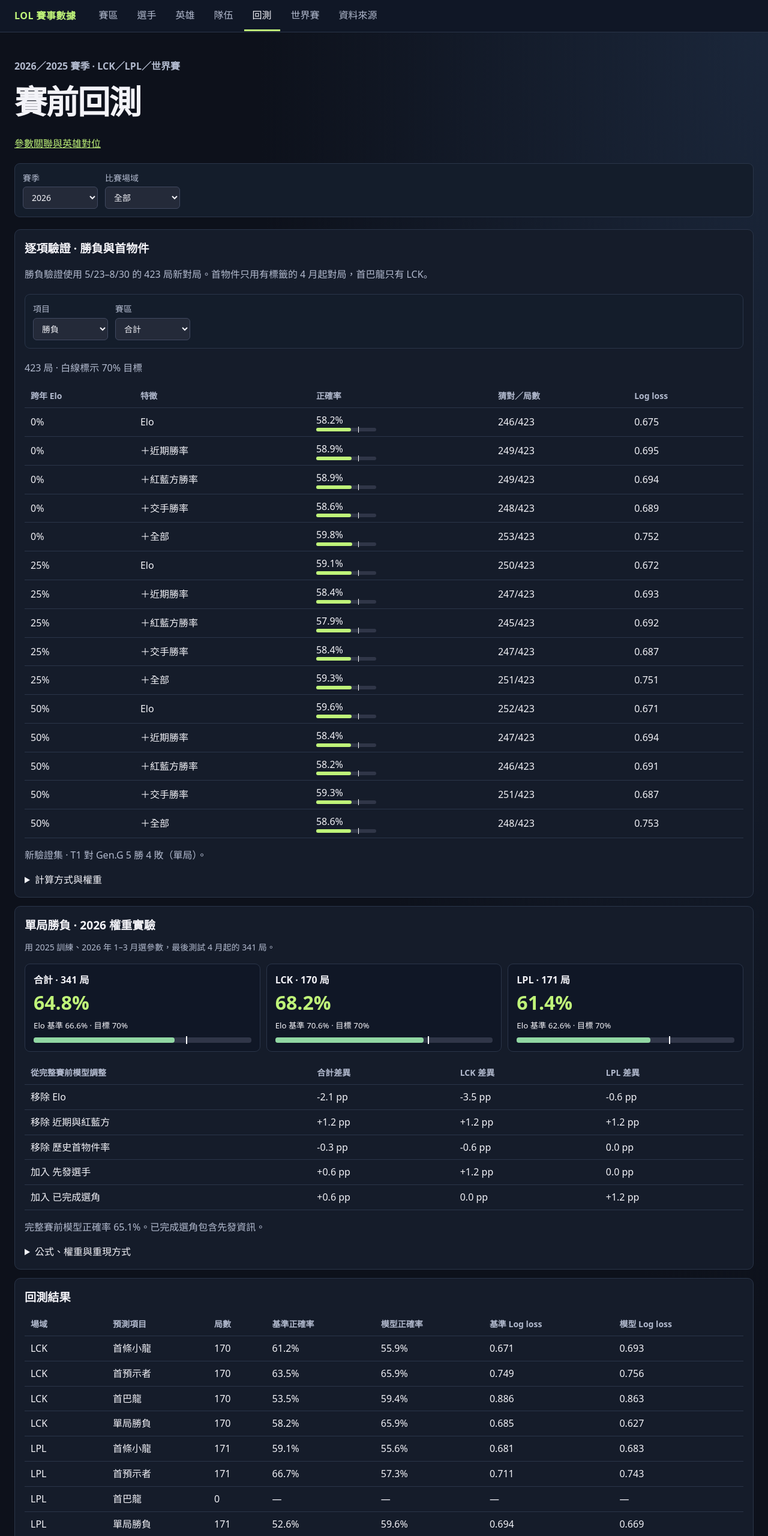
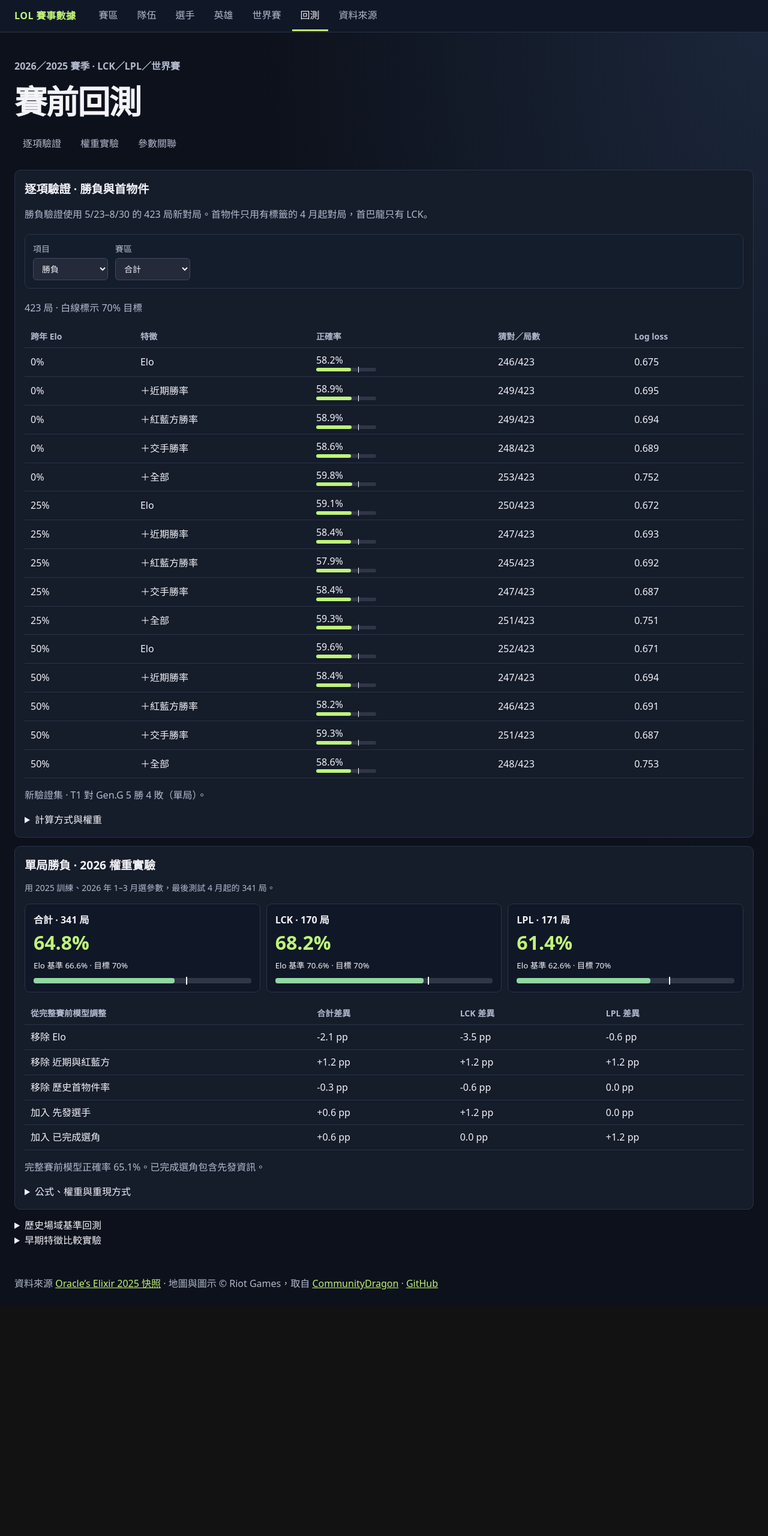
Before and after one commit to Chrouos/LOL_analysis, a plain HTML site: page dist/backtest.html in a window 1280 px wide. Shown: the top 2560 px of the page at 60% size. After the commit the page ends 2176 px from the top, so only its background shows below. Drawn offline with Linux system fonts and the light colour scheme.

Commit message:
Simplify navigation and group backtest analysis

```diff
--- a/dist/backtest.html
+++ b/dist/backtest.html
@@ -3,11 +3,11 @@
 <head><meta charset="utf-8"><meta name="viewport" content="width=device-width,initial-scale=1">
 <title>賽前回測 · LOL 賽事數據</title><link rel="stylesheet" href="./dashboard.css?v=8"></head>
 <body>
-<header class="site-header"><div><a class="brand" href="./index.html">LOL 賽事數據</a><nav class="nav" aria-label="主要導覽"><a href="./index.html">賽區</a><a href="./players.html">選手</a><a href="./champions.html">英雄</a><a href="./teams.html">隊伍</a><a href="./backtest.html" aria-current="page">回測</a><a href="./worlds.html">世界賽</a><a href="./sources.html">資料來源</a></nav></div></header>
+<header class="site-header"><div><a class="brand" href="./index.html">LOL 賽事數據</a><nav class="nav" aria-label="主要導覽"><a href="./index.html">賽區</a><a href="./teams.html">隊伍</a><a href="./players.html">選手</a><a href="./champions.html">英雄</a><a href="./worlds.html">世界賽</a><a href="./backtest.html" aria-current="page">回測</a><a href="./sources.html">資料來源</a></nav></div></header>
 <main><div class="page-title"><p class="eyebrow">2026／2025 賽季 · LCK／LPL／世界賽</p><h1>賽前回測</h1></div>
-<p><a href="./relationships.html">參數關聯與英雄對位</a></p>
+<nav class="nav" aria-label="回測導覽"><a href="#matchup-validation">逐項驗證</a><a href="#tuned-panel">權重實驗</a><a href="./relationships.html">參數關聯</a></nav>
 <p id="status" role="status">載入中</p>
-<div class="controls"><label>賽季<select id="backtest-season"><option>2026</option><option>2025</option></select></label><label>比賽場域<select id="venue"><option value="">全部</option><option>LCK</option><option>LPL</option><option value="WLDs">世界賽</option></select></label></div>
+
 <section id="matchup-validation"><h2>逐項驗證 · 勝負與首物件</h2>
 <p>勝負驗證使用 5/23–8/30 的 423 局新對局。首物件只用有標籤的 4 月起對局，首巴龍只有 LCK。</p>
 <div class="controls"><label>項目<select id="matchup-target"><option>勝負</option><option>首小龍</option><option>首預示者</option><option>首巴龍</option></select></label><label>賽區<select id="matchup-venue"><option>合計</option><option>LCK</option><option>LPL</option></select></label></div>
@@ -29,11 +29,11 @@
 <p>候選半衰期為 21、45、90 天，正則化 C 為 0.01、0.1、1。以驗證期 Log loss 選組合，平手才比較正確率。</p>
 <p><a href="https://github.com/Chrouos/LOL_analysis/blob/main/analysis/tune_win_model.py">計算程式</a></p>
 </details></section>
-<section><h2>回測結果</h2><div class="scroll" id="backtest"></div><p class="note">固定評估區間自所選賽季 4 月 1 日起至各場域收錄末日。逐日回測，僅使用前一日及更早的資料。基準為同場域歷史結果頻率。模型加入隊伍、時間與版本權重。Log loss 越低越好。</p></section>
-<section><h2>單局勝負 · 2026 特徵比較</h2>
+<details><summary>歷史場域基準回測</summary><div class="controls"><label>賽季<select id="backtest-season"><option>2026</option><option>2025</option></select></label><label>比賽場域<select id="venue"><option value="">全部</option><option>LCK</option><option>LPL</option><option value="WLDs">世界賽</option></select></label></div><section><h2>場域基準</h2><div class="scroll" id="backtest"></div><p class="note">固定評估區間自所選賽季 4 月 1 日起至各場域收錄末日。逐日回測，僅使用前一日及更早的資料。基準為同場域歷史結果頻率。模型加入隊伍、時間與版本權重。Log loss 越低越好。</p></section></details>
+<details><summary>早期特徵比較實驗</summary><section><h2>單局勝負 · 2026 特徵比較</h2>
 <p>測試為 2026-04-01 起的 341 局。各列依序加入特徵。訓練 1,560 局，對局特徵僅用當日以前的紀錄。</p>
 <div class="scroll" id="win-model" role="status">載入中</div>
-<p class="note">出賽選手版須知道先發，選角版須等 BP 完成。物件風格使用歷史首物件率。LPL 的首巴龍欄位缺資料。</p></section>
+<p class="note">出賽選手版須知道先發，選角版須等 BP 完成。物件風格使用歷史首物件率。LPL 的首巴龍欄位缺資料。</p></section></details>
 </main><footer>資料來源 <a href="https://github.com/cbplexiglass/LoL-Esports-Regional-Analyses/blob/main/2025_LoL_esports_match_data_from_OraclesElixir.csv">Oracle’s Elixir 2025 快照</a> · 地圖與圖示 © Riot Games，取自 <a href="https://raw.communitydragon.org/15.20/game/assets/">CommunityDragon</a> · <a href="https://github.com/Chrouos/LOL_analysis">GitHub</a></footer>
 <script type="module" src="./dashboard.mjs?v=8"></script>
 <script type="module" src="./win-model.mjs"></script><script type="module" src="./tuned-win.mjs"></script><script type="module" src="./matchup-validation.mjs"></script></body></html>
```
